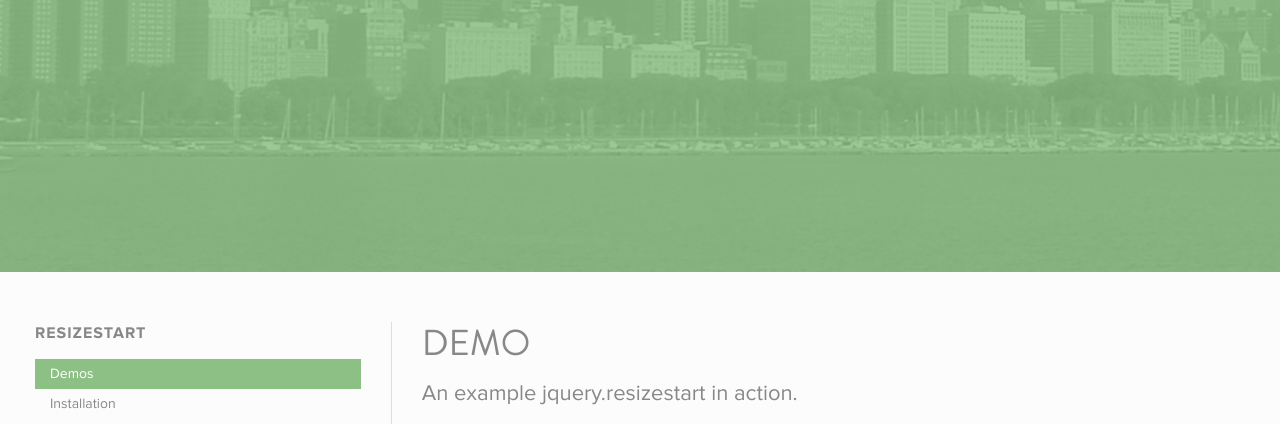
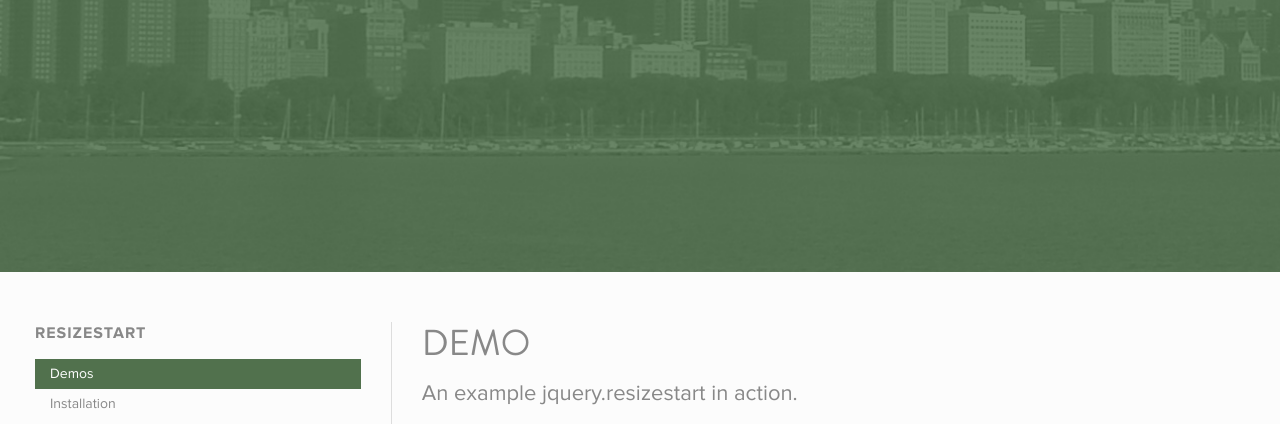
Before and after one commit to giobero999/jquery.resizestart, a website: page index.html in a window 1280 px wide. Shown: the part 528-952 px from the top of the page. Drawn offline with nearby package versions, Linux system fonts and the light colour scheme.

Commit message:
Style updated.

```diff
--- a/css/main.css
+++ b/css/main.css
@@ -46,7 +46,7 @@ body {
 }
 
 .header {
-	background-color: #8cc084;
+	background-color: #51714d;
 	min-height: 100vh;
 	position: relative;
 	text-align: center;
@@ -141,7 +141,7 @@ h4 {
 }
 
 .nav-side > li.active > a {
-	background-color: #8cc084;
+	background-color: #51714d;
 }
 
 .footer {
--- a/index.html
+++ b/index.html
@@ -2,7 +2,7 @@
 <html lang="en">
 <head>
 	<meta charset="UTF-8">
-	<title>Resize Start</title>
+	<title>Resize Start | A jQuery Plugin by Erik Nielsen</title>
 	<link rel="shortcut icon" href="images/favicon.ico?_=1439606525" type="image/x-icon" />
 	<link rel="apple-touch-icon" href="images/apple-touch-icon.png?_=1439606525">
 	<link rel="apple-touch-icon" sizes="57x57" href="images/apple-touch-icon-57x57.png?_=1439606525">
```
Also changed, not shown: css/prism.min.css (+1 -1 lines), build/less/app/variables.less, css/main.min.css.
